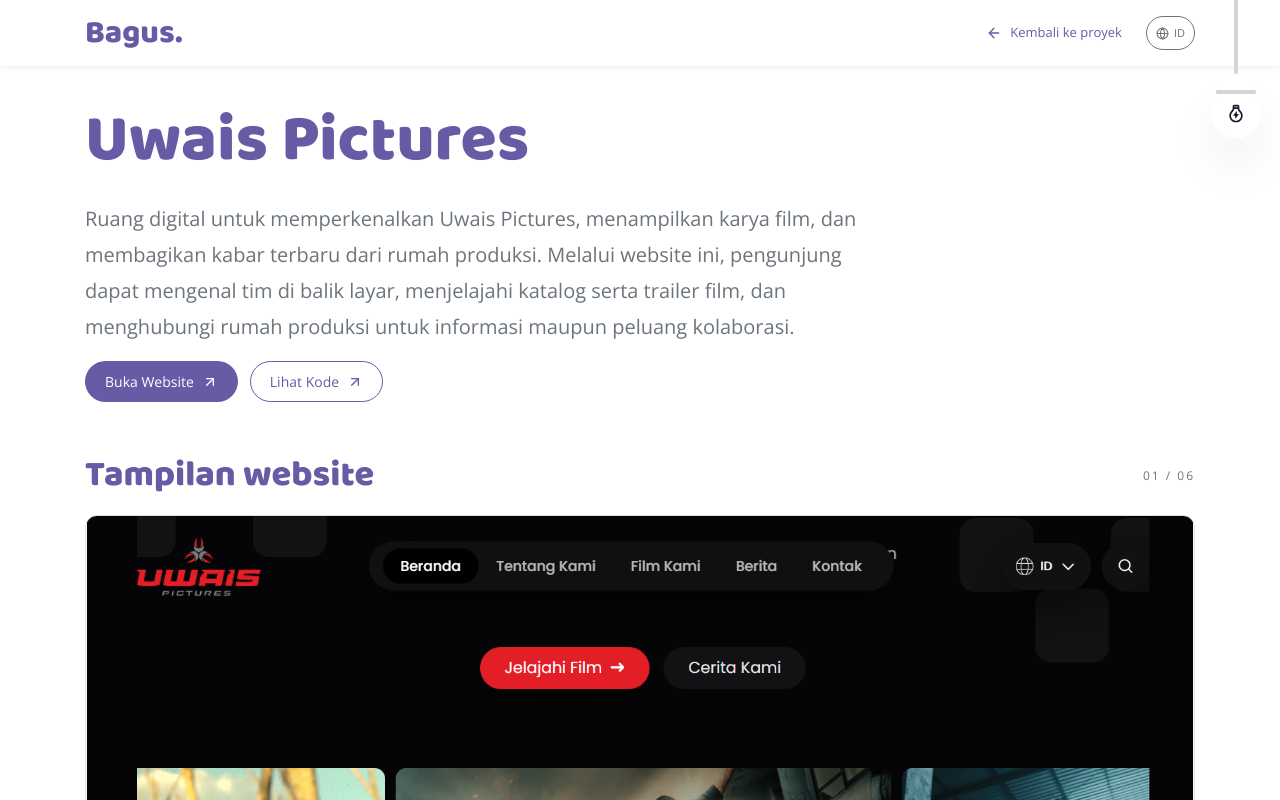
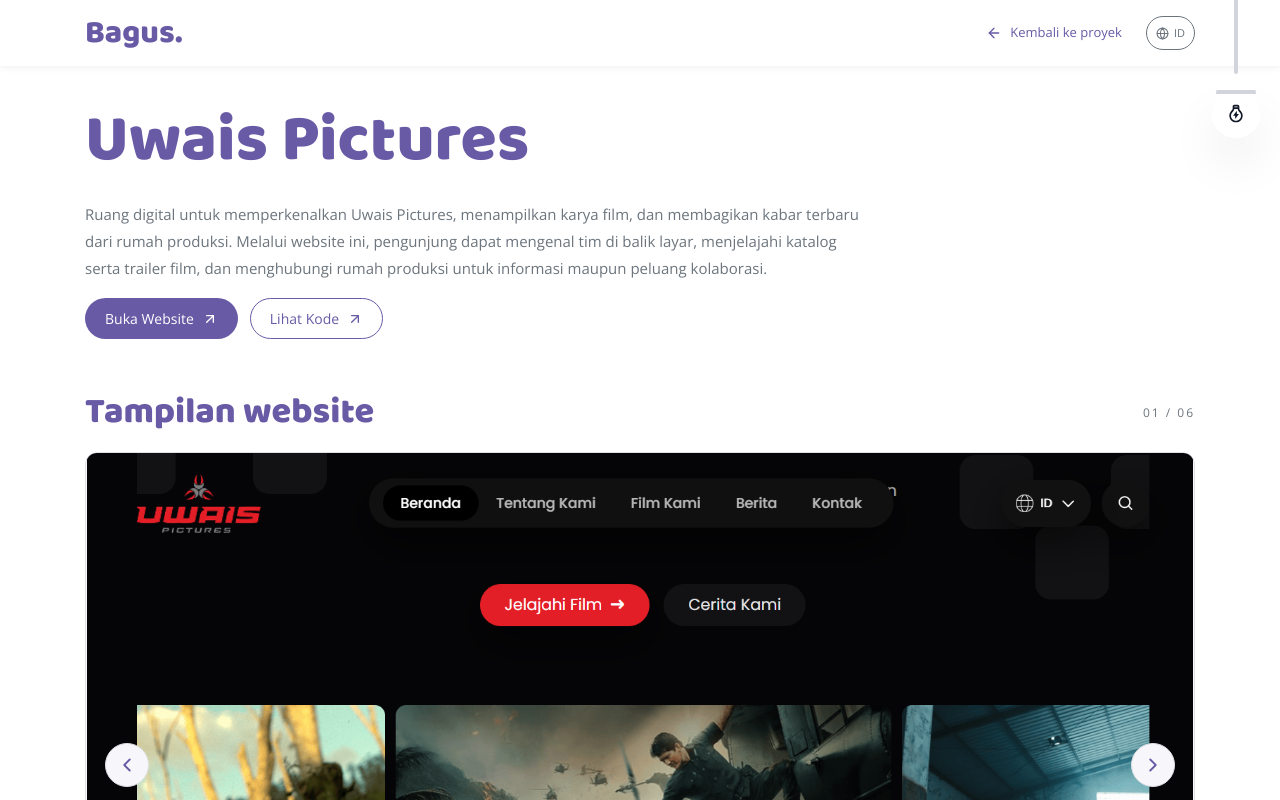
Before and after one commit to bagus-mahmudie/my-portfolio, a Next.js app: page /projects/uwais-pictures in a window 1280 px wide. Shown: the top 800 px of the page. Built offline with nearby package versions, Linux system fonts and the light colour scheme; no server answers.

Commit message:
Set project introduction font size to 15px

```diff
--- a/src/app/projects/uwais-pictures/project.module.css
+++ b/src/app/projects/uwais-pictures/project.module.css
@@ -5,7 +5,7 @@
 .main { width: min(1110px, calc(100% - 48px)); margin-inline: auto; padding-top: 90px; }
 .hero { max-width: 780px; padding-bottom: 52px; }
 .hero h1 { color: var(--heading); font-size: clamp(40px, 6vw, 66px); margin: 12px 0 20px; }
-.intro { font-size: clamp(16px, 2vw, 20px); line-height: 1.8; }
+.intro { font-size: 15px; line-height: 1.8; }
 .actions { gap: 12px; flex-wrap: wrap; }
 .sectionTop { justify-content: space-between; gap: 16px; margin-bottom: 18px; }
 .sectionTop h2 { margin: 0; }
```
